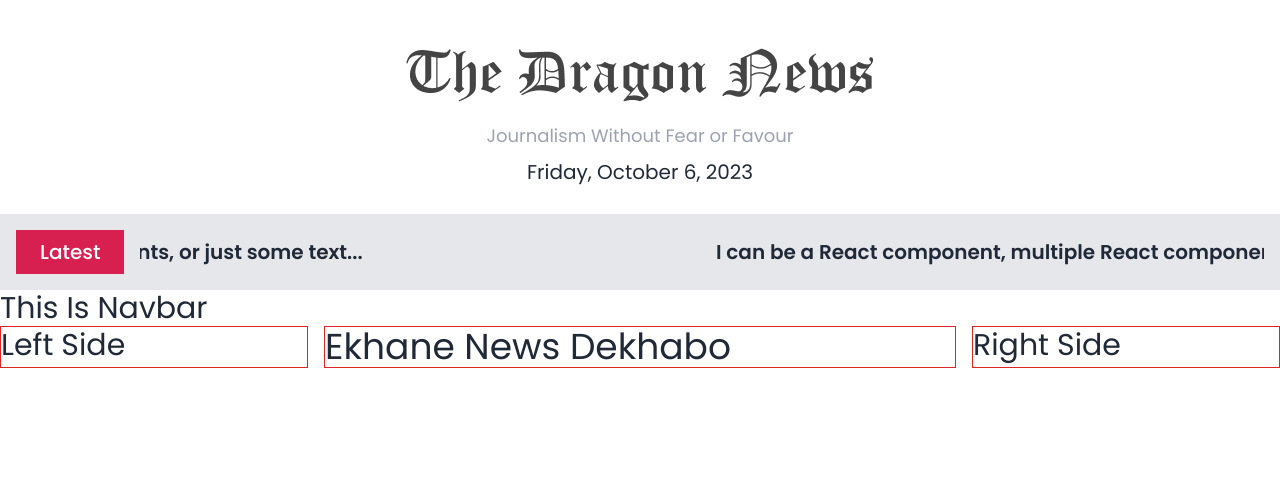
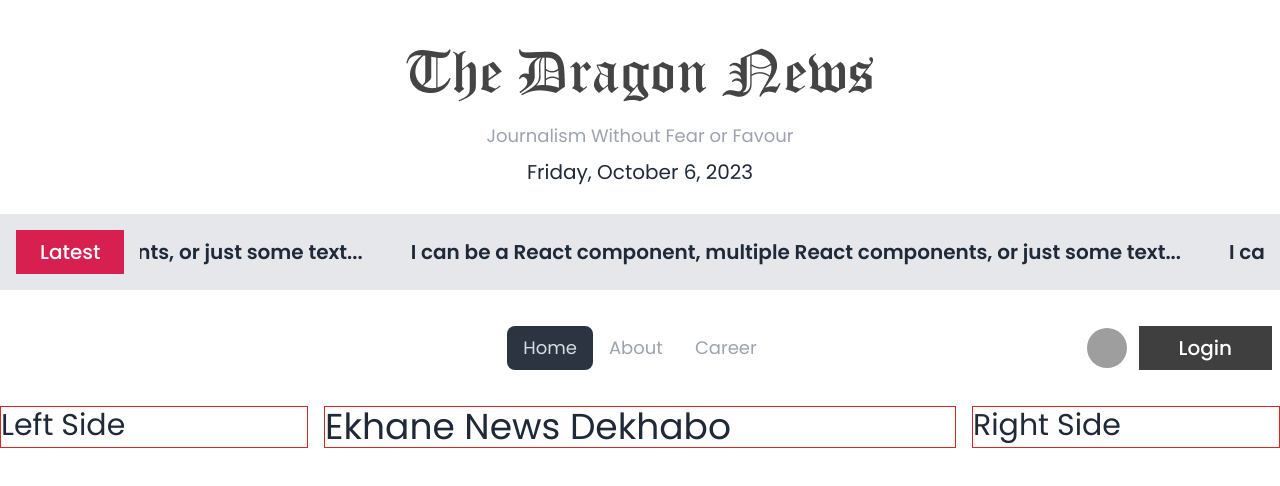
Before and after one commit to mdnoble1/dragon-news, a React (Vite) app: page / in a window 1280 px wide. Shown: the top 486 px of the page. Built offline with nearby package versions, Linux system fonts and the light colour scheme; grey boxes are pictures that could not be loaded.

Commit message:
added navbar

```diff
--- a/src/pages/Home/BreakingNews.jsx
+++ b/src/pages/Home/BreakingNews.jsx
@@ -1,4 +1,5 @@
 import Marquee from "react-fast-marquee";
+import { Link } from "react-router-dom";
 
 const BreakingNews = () => {
   return (
@@ -6,12 +7,12 @@
       <button className="bg-[#D72050] px-6 py-2 font-medium text-xl text-white mr-4">
         Latest
       </button>
-      <div>
-        <Marquee speed={100} className="font-semibold text-xl mr-12">
-          I can be a React component, multiple React components, or just some
-          text...
-        </Marquee>
-      </div>
+      <Marquee speed={100} className="font-semibold text-xl">
+        <Link className="mr-12">I can be a React component, multiple React components, or just some
+        text...</Link>
+        <Link className="mr-12">I can be a React component, multiple React components, or just some
+        text...</Link>
+      </Marquee>
     </div>
   );
 };
--- a/src/pages/shared/Navbar/Navbar.jsx
+++ b/src/pages/shared/Navbar/Navbar.jsx
@@ -1,9 +1,66 @@
+import { NavLink } from "react-router-dom";
+import userDefaultProfile from "../../../assets/user.png";
+
 const Navbar = () => {
-    return (
-        <div>
-            <h2 className="text-3xl">This Is Navbar</h2>
+  const navLinks = (
+    <>
+      <li>
+        <NavLink to="/">Home</NavLink>
+      </li>
+      <li>
+        <NavLink to="/about">About</NavLink>
+      </li>
+      <li>
+        <NavLink to="/career">Career</NavLink>
+      </li>
+    </>
+  );
+
+  return (
+    <div className="navbar my-5">
+      <div className="navbar-start">
+        <div className="dropdown">
+          <label tabIndex={0} className="btn btn-ghost lg:hidden">
+            <svg
+              xmlns="http://www.w3.org/2000/svg"
+              className="h-5 w-5"
+              fill="none"
+              viewBox="0 0 24 24"
+              stroke="currentColor"
+            >
+              <path
+                strokeLinecap="round"
+                strokeLinejoin="round"
+                strokeWidth="2"
+                d="M4 6h16M4 12h8m-8 6h16"
+              />
+            </svg>
+          </label>
+          <ul
+            tabIndex={0}
+            className="menu menu-sm dropdown-content mt-3 z-[1] p-2 shadow bg-base-100 rounded-box w-52"
+          >
+            {navLinks}
+          </ul>
         </div>
-    );
+      </div>
+      <div className="navbar-center hidden lg:flex">
+        <ul className="menu menu-horizontal px-1 text-lg text-gray-400">
+          {navLinks}
+        </ul>
+      </div>
+      <div className="navbar-end gap-2">
+        <label tabIndex={0} className="btn btn-ghost btn-circle avatar">
+          <div className="w-10 rounded-full">
+            <img src={userDefaultProfile} />
+          </div>
+        </label>
+        <button className="bg-[#403F3F] px-10 py-2 font-medium text-xl text-white">
+          Login
+        </button>
+      </div>
+    </div>
+  );
 };
 
 export default Navbar;
```
